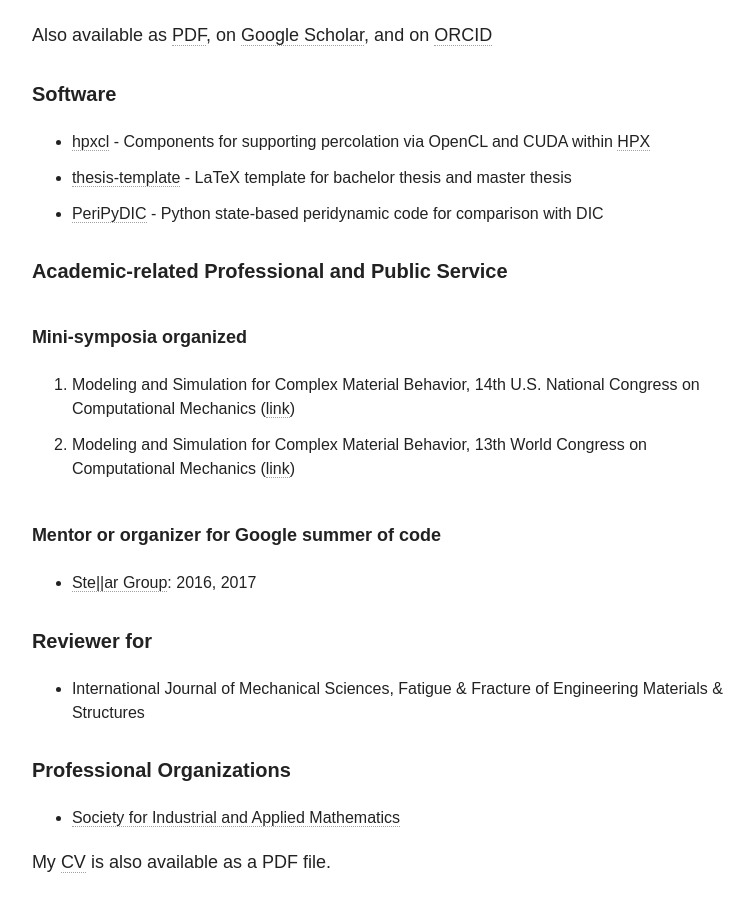
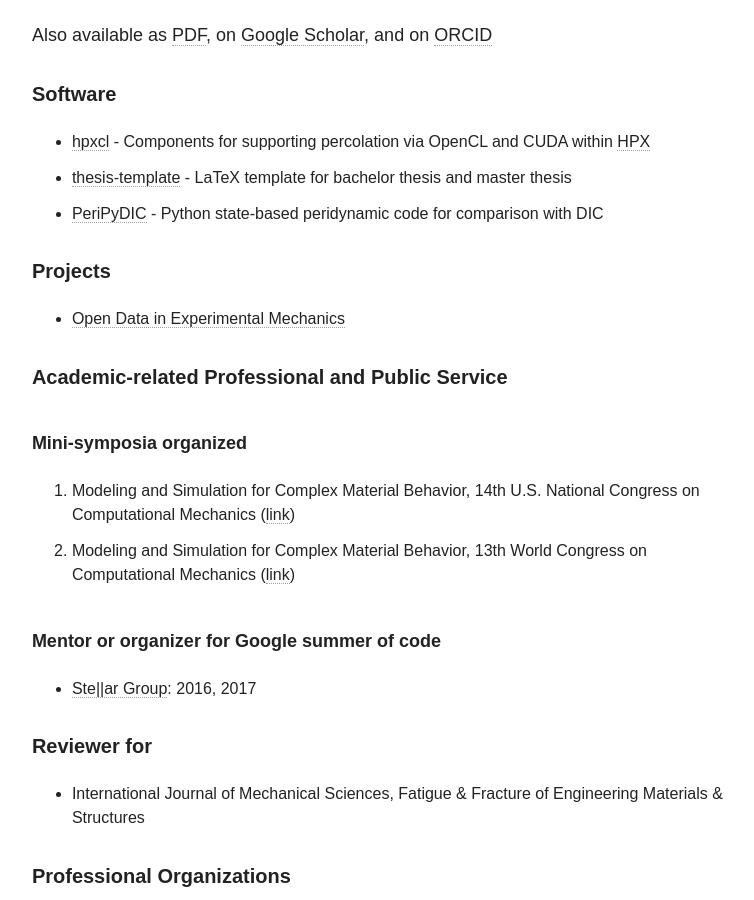
Before and after one commit to diehlpk/diehlpk.github.io, a Jekyll site: the page built from cv/index.md, in a window 1280 px wide and 900 px high, scrolled down 3510 px. Shown: the whole window, without its empty margins (254-1008 px from the left). Built offline with Jekyll 4.4.1, drawn with Linux system fonts in a browser that asks for light colours; nearby versions of some CDN libraries; some web fonts are replaced.

Commit message:
Update publications and add projects

```diff
--- a/cv/index.md
+++ b/cv/index.md
@@ -103,6 +103,9 @@
 * [thesis-template](https://github.com/diehlpk/thesis-template) - LaTeX template for bachelor thesis and master thesis
 * [PeriPyDIC](https://github.com/lm2-poly/PeriPyDIC) - Python state-based peridynamic code for comparison with DIC
 
+##### Projects
+* [Open Data in Experimental Mechanics](https://opendataexpmechanics.github.io/)
+
 ##### Academic-related Professional and Public Service
 
 ###### Mini-symposia organized
```
Also changed, not shown: 5 other files.
